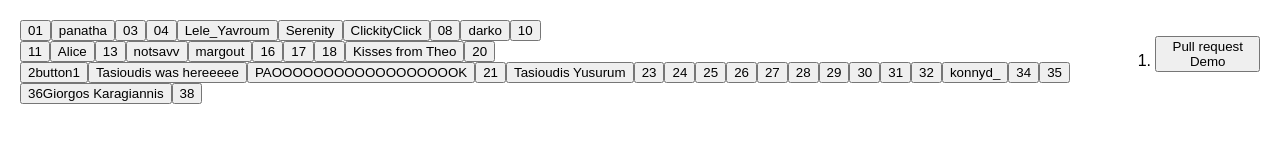
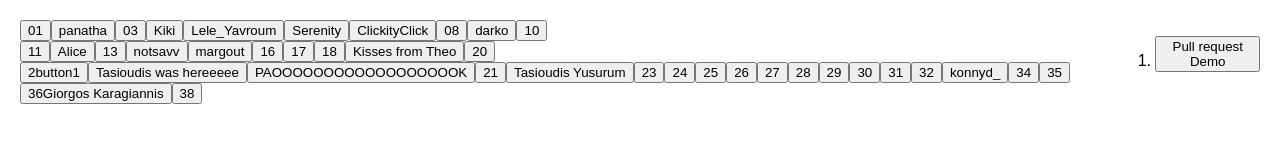
Before and after one commit to xpaulos/TechproWinter2024_session3, a React (Create React App) app: page / in a window 1280 px wide. Shown: the top 160 px of the page. Built offline with nearby package versions, Linux system fonts and the light colour scheme.

Commit message:
Last commit

```diff
--- a/src/App.js
+++ b/src/App.js
@@ -37,7 +37,7 @@ function Board({ xIsNext, squares, onPlay }) {
           <button>01</button>
           <button>panatha</button>
           <button>03</button>
-          <button>04</button>
+          <button>Kiki</button>
           <button>Lele_Yavroum</button>
           <button>Serenity</button>
           <button>ClickityClick</button>
```
